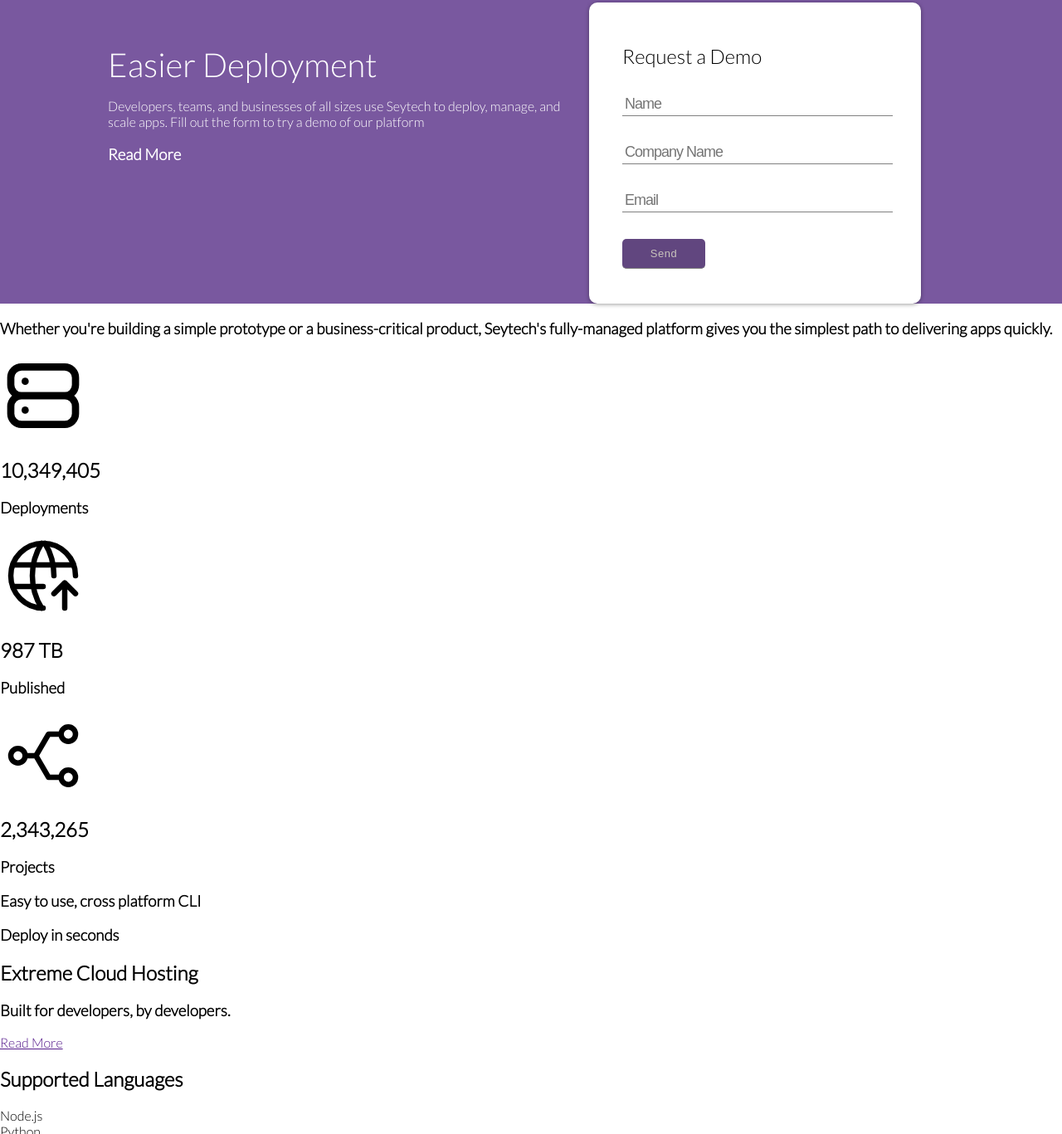
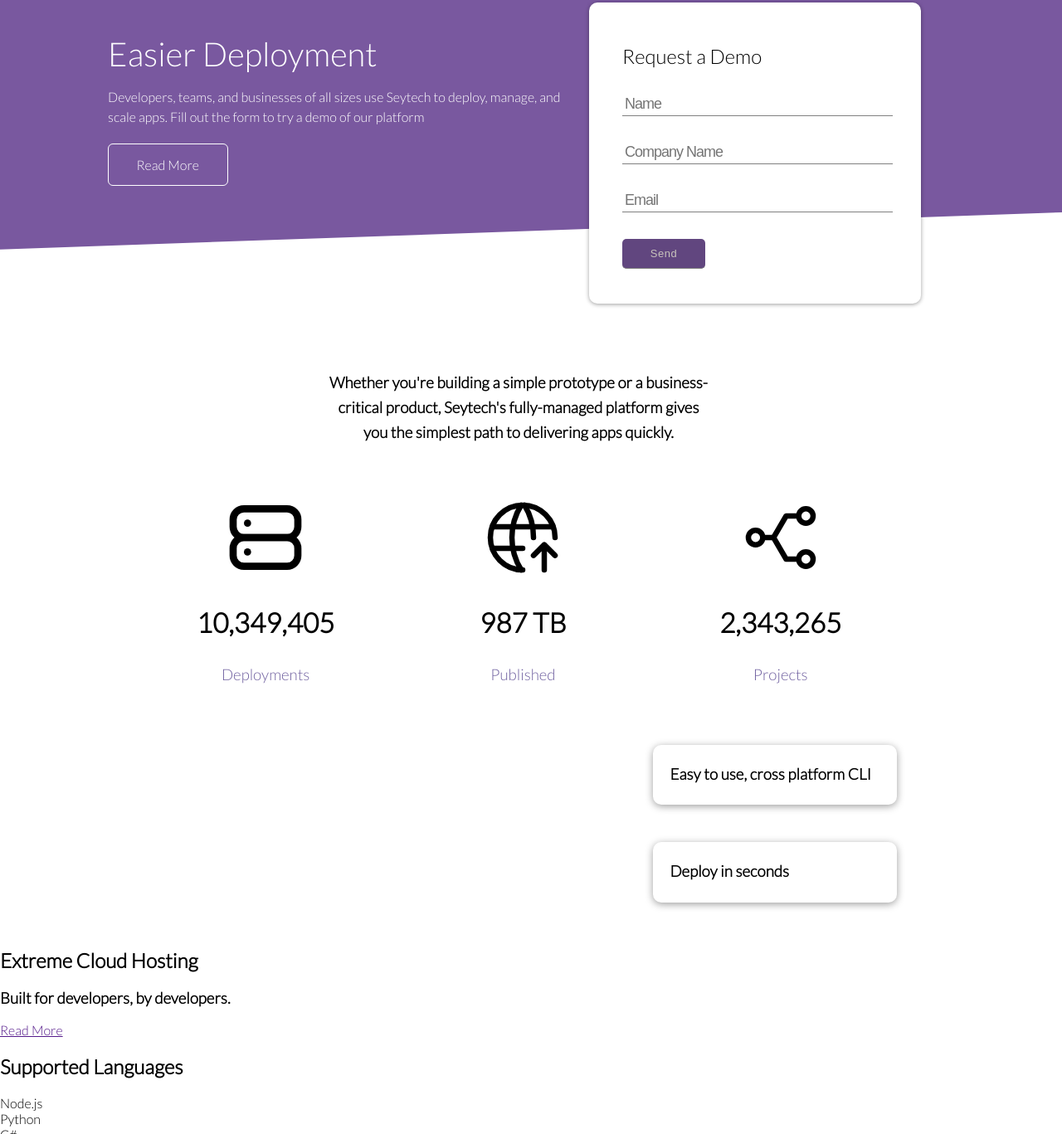
Before and after one commit to Nurai101/work_kumbel, a plain HTML site: page index.html in a window 1280 px wide. Shown: the part 166-1533 px from the top of the page at 83% size. Drawn offline with Linux system fonts and the light colour scheme.

Commit message:
вторая часть css

```diff
--- a/style.css
+++ b/style.css
@@ -109,3 +109,101 @@
     font-size: 40px;
     font-weight: 500;
 }
+.read-more{
+    height: 60px;
+    width: 550px;
+    display: flex;
+    align-items: center;
+}
+.left-side h3{
+    font-weight: 500;
+    font-size: 16px;
+    padding: 15px 30px;
+    border: 1px solid #ffffff;
+    border-radius: 6px;
+    width: 15%;
+    margin: 0;
+    text-align: center;
+}
+.left-side h3:hover{
+    padding: 14px 28px;
+    margin-left: 2px;
+    font-size: 15.5px;
+    text-align: center;
+}
+.left-side p{
+    line-height: 1.5;
+}
+
+
+.kr{
+    background-color: #ffffff;
+    height: 150px;
+    margin-top: -110px;
+    width: 100%;
+    transform-origin: right top;
+    transform: skewY(-2deg);
+}
+
+
+.section2{
+    padding: 60px 200px 0 170px;
+    z-index: 10;
+    background-color: #ffffff;
+    margin-top: -20px;
+}
+.section2 h3{
+    color: #000000;
+    width: 51%;
+    margin: auto;
+    text-align: center;
+    line-height: 30px;
+}
+.in-section2{
+    margin-top: 60px;
+    display: grid;
+    grid-template-columns: 33% 33% 33%;
+    gap: 10px;
+}
+.icons{
+    display: flex;
+    flex-direction: column;
+    justify-content: center;
+    text-align: center;
+}
+.icons h3{
+    color: #7162a1;
+    font-weight: 300;
+    margin-top: 0;
+}
+.icons h1{
+    font-size: 33px;
+    color: #000000;
+}
+.in2-section2{
+    margin-top: 70px;
+    display: grid;
+    grid-template-columns: 33% 33% 33%;
+    grid-template-rows: 50% 50%;
+    gap: 5px;
+    margin-left: 20px;
+}
+#box1{
+    grid-column: 3/4;
+    grid-row: 1/2;
+}
+#box2{
+    grid-column: 3/4;
+    grid-row: 2/3;
+}
+.in2-section2 .bottom{
+    box-shadow: 0px 2px 10px rgba(0, 0, 0, 0.384);
+    border-radius: 10px;
+    padding: 20px 20px;
+    margin-bottom: 40px;
+}
+.in2-section2 .bottom h3{
+    margin: 0;
+    width: 100%;
+    text-align: left;
+}
```
